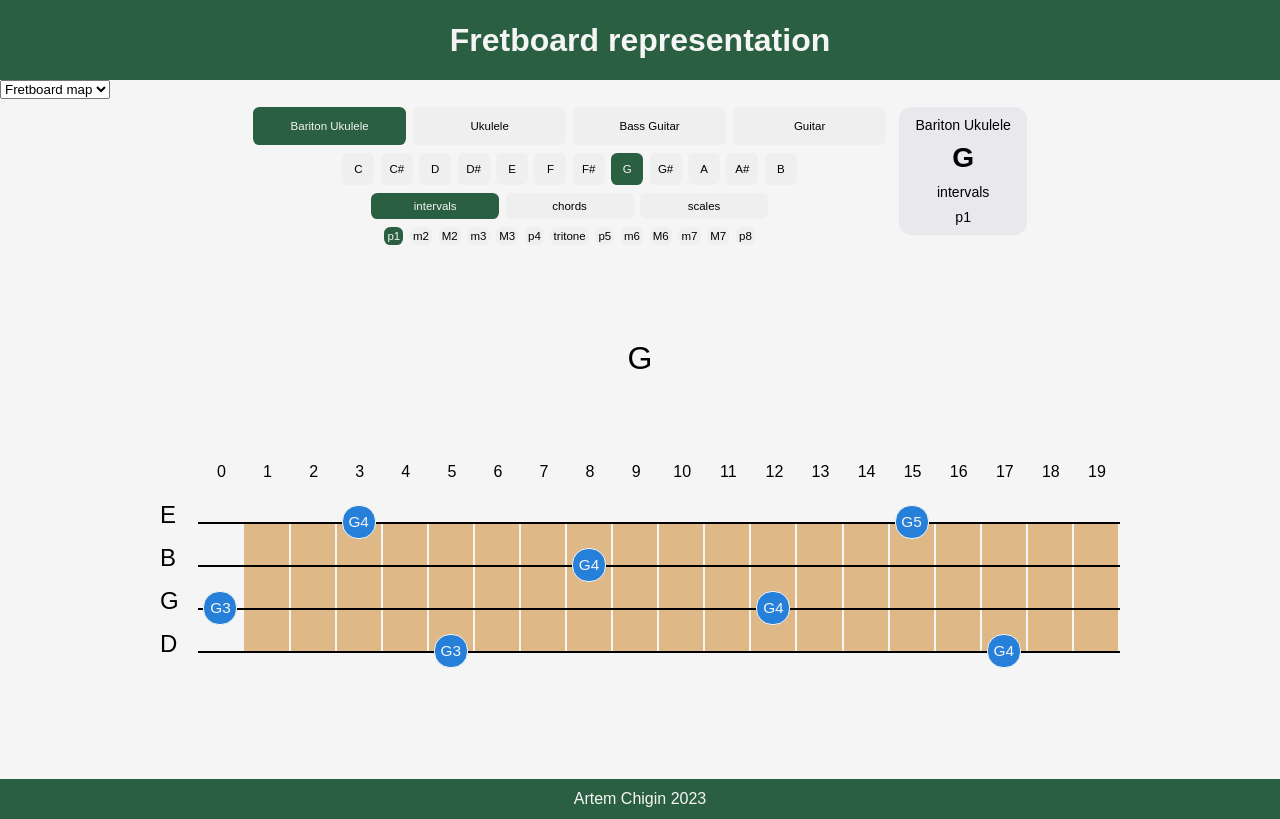
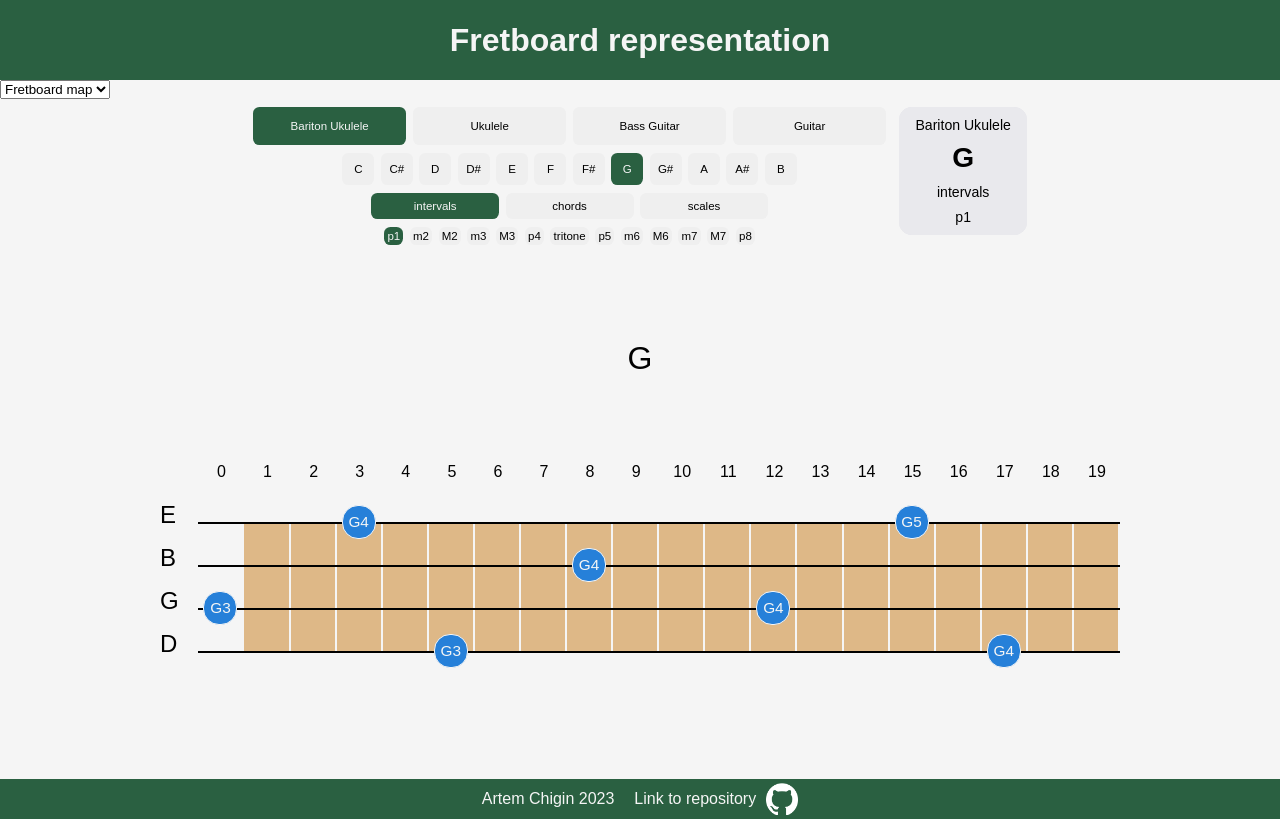
Before and after one commit to artem-chigin/fretboard-map, a React (Create React App) app: page / in a window 1280 px wide. Built offline with nearby package versions, Linux system fonts and the light colour scheme.

Commit message:
Added link to github repository

```diff
--- a/public/index.html
+++ b/public/index.html
@@ -36,6 +36,10 @@
     </main>
     <footer>
       <p>Artem Chigin 2023</p>
+        <a class="repository-link" href="https://github.com/artem-chigin/ukulele_project">
+          <p>Link to repository</p>
+          <img src=".%PUBLIC_URL%/github-mark-white.png" alt="Link to repository" width="32" height="32"/>
+        </a>
     </footer>
   </body>
 </html>
--- a/src/index.css
+++ b/src/index.css
@@ -22,6 +22,8 @@ header {
 
 footer {
     display: flex;
+    gap: 20px;
+    /* flex-direction: column; */
     justify-content: center;
     align-items: center;
     min-height: 5vh;
@@ -29,6 +31,15 @@ footer {
     background-color: #2A6041;
     color: whitesmoke;
     font-size: 2vh;
+}
+
+.repository-link {
+    display: flex;
+    justify-content: center;
+    align-items: center;
+    gap: 10px;
+    color: whitesmoke;
+    text-decoration: none;
 }
 
 .fretboard-app {
```
Also changed, not shown: public/github-mark-white.png (added).
